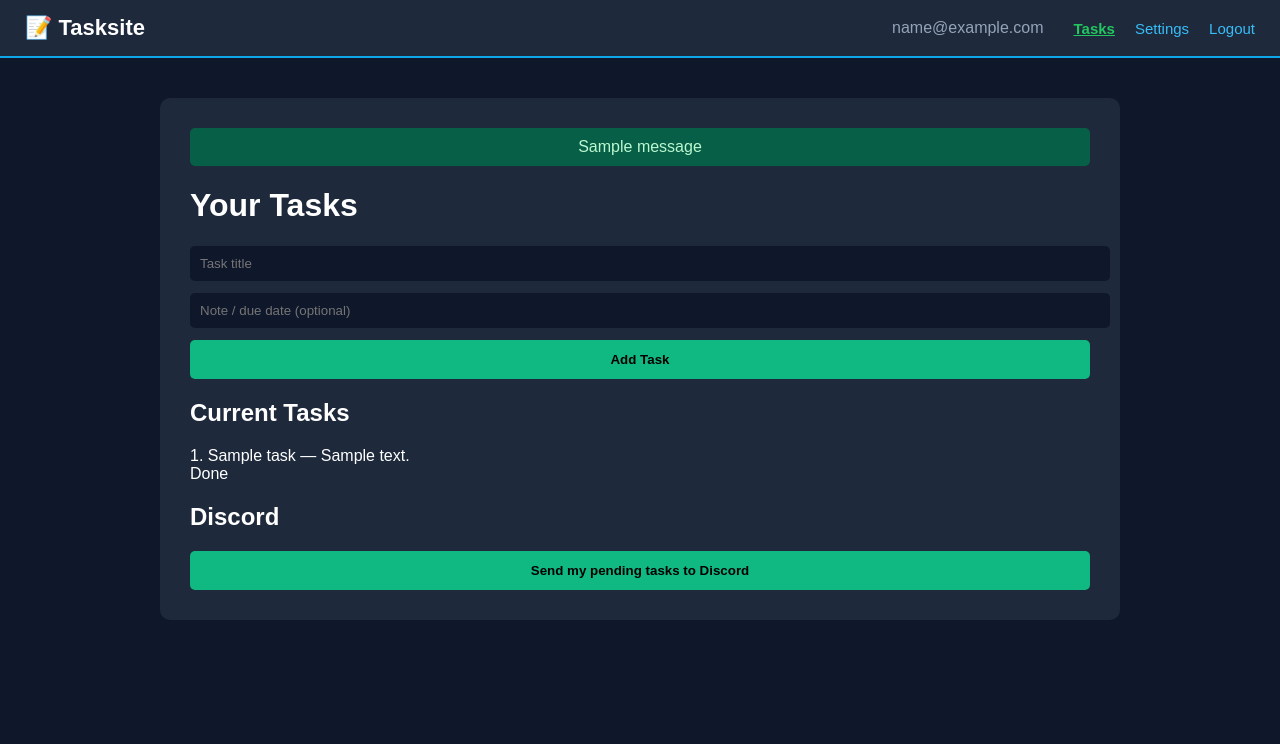
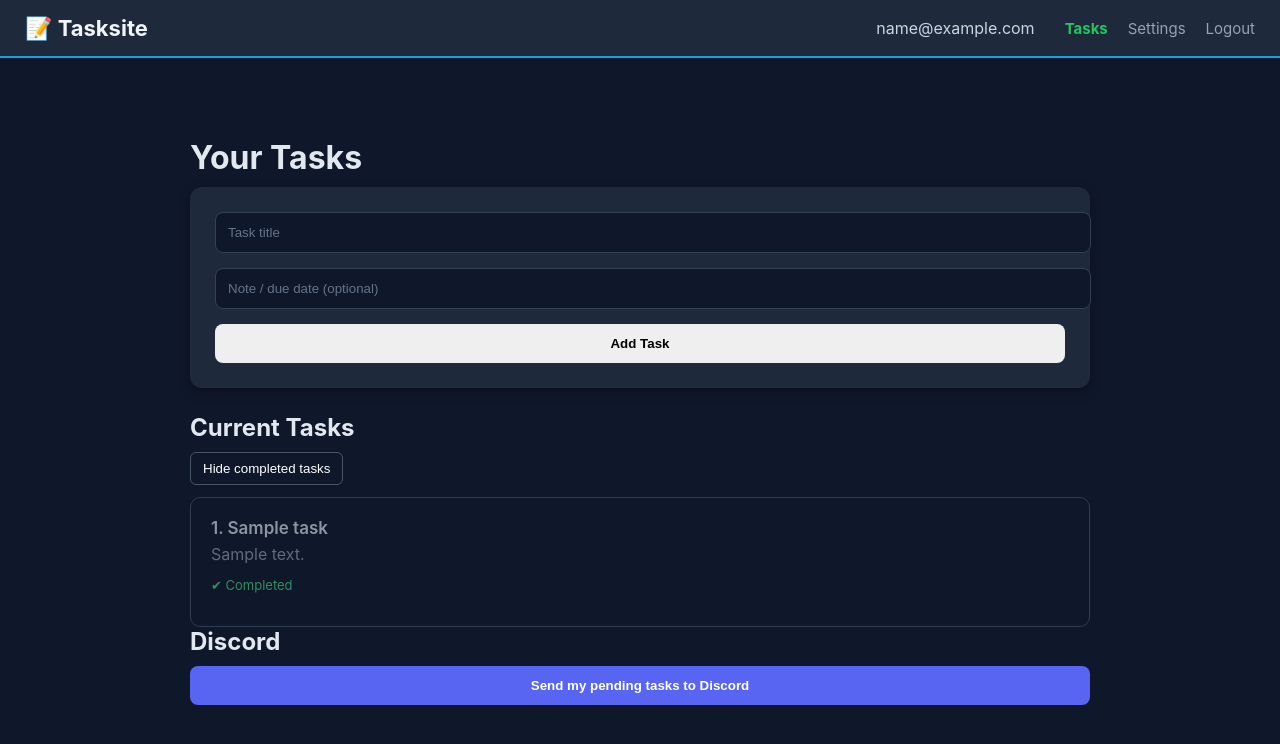
Before and after one commit to jakeb112/tasksite, a Flask app: page / in a window 1280 px wide. Shown: the top 744 px of the page. Run offline with Flask 3, Linux system fonts and the light colour scheme; a user stored in the database is signed in; tables that the repository leaves empty hold one stand-in row (values such as "Sample post"); one stand-in notice (Sample message) is shown.

Commit message:
ui change

```diff
--- /dev/null
+++ b/static/script.js
@@ -0,0 +1,48 @@
+document.addEventListener("DOMContentLoaded", () => {
+  // --------------------------------------
+  // Auto-dismiss flash messages
+  // --------------------------------------
+  const flashes = document.querySelectorAll(".flash");
+  if (flashes.length) {
+    setTimeout(() => {
+      flashes.forEach((f) => {
+        f.style.transition = "opacity 0.3s ease, transform 0.3s ease";
+        f.style.opacity = "0";
+        f.style.transform = "translateY(-4px)";
+      });
+      setTimeout(() => {
+        flashes.forEach((f) => f.remove());
+      }, 400);
+    }, 4000); // 4s visible, then fade out
+  }
+
+  // --------------------------------------
+  // Hide/show completed tasks toggle
+  // --------------------------------------
+  const taskList = document.querySelector(".task-list");
+  if (taskList) {
+    const completed = taskList.querySelectorAll(".task-card.task-done");
+    if (completed.length) {
+      const container = taskList.parentElement;
+
+      const toggle = document.createElement("button");
+      toggle.type = "button";
+      toggle.textContent = "Hide completed tasks";
+      toggle.className = "btn-ghost";
+      toggle.style.marginBottom = "12px";
+
+      let hidden = false;
+      toggle.addEventListener("click", () => {
+        hidden = !hidden;
+        completed.forEach((card) => {
+          card.style.display = hidden ? "none" : "";
+        });
+        toggle.textContent = hidden
+          ? "Show completed tasks"
+          : "Hide completed tasks";
+      });
+
+      container.insertBefore(toggle, taskList);
+    }
+  }
+});
--- a/static/style.css
+++ b/static/style.css
@@ -1,35 +1,46 @@
-/* --- GENERAL LAYOUT --- */
+/* ---------------------------------------------------
+   GLOBAL
+--------------------------------------------------- */
 body {
     margin: 0;
     padding: 0;
-    background-color: #0F172A;
-    font-family: Arial, sans-serif;
-    color: white;
+    background-color: #0f172a; /* deep navy */
+    font-family: "Inter", Arial, sans-serif;
+    color: #e2e8f0;
 }
 
-.container {
+a {
+    color: #38bdf8;
+    text-decoration: none;
+}
+
+a:hover {
+    text-decoration: underline;
+}
+
+.main-container {
     max-width: 900px;
     margin: 40px auto;
-    background: #1E293B;
-    padding: 30px;
-    border-radius: 10px;
+    padding: 20px;
 }
 
-/* --- NAVIGATION BAR --- */
+/* ---------------------------------------------------
+   NAVBAR
+--------------------------------------------------- */
 .top-nav {
     display: flex;
     justify-content: space-between;
     align-items: center;
-    background-color: #1E293B;
+    background: #1e293b;
     padding: 15px 25px;
-    border-bottom: 2px solid #0EA5E9;
+    border-bottom: 2px solid #0ea5e9;
 }
 
 .logo {
     font-size: 22px;
     font-weight: bold;
+    color: #f1f5f9;
     text-decoration: none;
-    color: white;
 }
 
 .nav-right {
@@ -39,67 +50,253 @@
 }
 
 .nav-right a {
-    color: #38BDF8;
-    text-decoration: none;
+    color: #94a3b8;
     font-size: 15px;
 }
 
 .nav-right a:hover {
-    text-decoration: underline;
+    color: white;
 }
 
-.nav-right .user-email {
-    color: #94A3B8;
+.nav-right .active {
+    color: #22c55e !important;
+    font-weight: bold;
+}
+
+.user-email {
+    color: #cbd5e1;
     margin-right: 10px;
 }
 
-/* Highlight current page */
-.nav-right a.active {
-    font-weight: bold;
-    text-decoration: underline;
-    color: #22C55E;
+/* ---------------------------------------------------
+   HEADERS
+--------------------------------------------------- */
+.page-header h1, .page-header h2 {
+    margin: 0;
+    margin-bottom: 8px;
 }
 
-/* --- INPUTS & BUTTONS --- */
+.page-header {
+    margin-bottom: 10px;
+}
+
+.page-subtext {
+    color: #94a3b8;
+    margin-top: -5px;
+    margin-bottom: 20px;
+}
+
+/* ---------------------------------------------------
+   CARDS
+--------------------------------------------------- */
+.card {
+    background: #1e293b;
+    padding: 25px;
+    border-radius: 12px;
+    box-shadow: 0 4px 12px rgba(0,0,0,0.3);
+    margin-bottom: 25px;
+}
+
+.settings-card {
+    max-width: 600px;
+    margin: 0 auto;
+}
+
+/* ---------------------------------------------------
+   FORMS
+--------------------------------------------------- */
 input, select {
     width: 100%;
-    padding: 10px;
+    background: #0f172a;
+    border: 1px solid #334155;
+    padding: 12px;
+    color: white;
+    border-radius: 8px;
+    margin-bottom: 15px;
+}
+
+input::placeholder {
+    color: #64748b;
+}
+
+select {
+    cursor: pointer;
+}
+
+label {
+    display: block;
+    margin-bottom: 6px;
+    font-weight: 500;
+}
+
+.settings-label {
+    font-size: 15px;
+    margin-bottom: 8px;
+}
+
+.settings-note {
+    font-size: 13px;
+    color: #94a3b8;
+    margin-top: -5px;
+    margin-bottom: 15px;
+}
+
+.divider {
+    height: 1px;
+    background: #334155;
+    margin: 20px 0;
+}
+
+/* ---------------------------------------------------
+   BUTTONS
+--------------------------------------------------- */
+.btn {
+    width: 100%;
+    padding: 12px;
+    border-radius: 8px;
     border: none;
-    margin-bottom: 12px;
-    border-radius: 5px;
-    background-color: #0F172A;
+    cursor: pointer;
+    font-weight: 600;
+    transition: 0.2s;
+}
+
+.btn-primary {
+    background: #22c55e;
+    color: #0f172a;
+}
+
+.btn-primary:hover {
+    background: #16a34a;
+}
+
+.btn-save {
+    background: #3b82f6;
     color: white;
 }
 
-button {
-    width: 100%;
-    padding: 12px;
-    background-color: #10B981;
-    border: none;
-    border-radius: 5px;
-    color: black;
-    font-weight: bold;
-    cursor: pointer;
+.btn-save:hover {
+    background: #2563eb;
 }
 
-button:hover {
-    background-color: #34D399;
+.btn-discord {
+    background: #5865F2;
+    color: white;
 }
 
-/* --- FLASH MESSAGES --- */
+.btn-discord:hover {
+    background: #4752c4;
+}
+
+.btn-small {
+    padding: 8px 12px;
+    background: #334155;
+    border-radius: 6px;
+    color: white;
+}
+
+.btn-small:hover {
+    background: #475569;
+}
+
+.btn-ghost {
+    padding: 8px 12px;
+    background: transparent;
+    border: 1px solid #475569;
+    color: white;
+    border-radius: 6px;
+}
+
+.btn-ghost:hover {
+    background: #475569;
+}
+
+/* ---------------------------------------------------
+   TASK LIST
+--------------------------------------------------- */
+.task-list {
+    display: flex;
+    flex-direction: column;
+    gap: 15px;
+}
+
+.task-card {
+    background: #0f172a;
+    border: 1px solid #334155;
+    padding: 20px;
+    border-radius: 10px;
+    display: flex;
+    justify-content: space-between;
+    gap: 15px;
+}
+
+.task-done {
+    opacity: 0.6;
+    border-color: #475569;
+}
+
+.task-info {
+    width: 100%;
+}
+
+.task-title {
+    font-size: 17px;
+    font-weight: 600;
+    margin: 0;
+}
+
+.task-note {
+    color: #94a3b8;
+    margin: 6px 0 4px 0;
+}
+
+.task-status {
+    font-size: 13px;
+    color: #4ade80;
+}
+
+.task-actions {
+    display: flex;
+    align-items: center;
+}
+
+/* ---------------------------------------------------
+   EMPTY STATE
+--------------------------------------------------- */
+.empty-state {
+    text-align: center;
+    padding: 40px;
+    opacity: 0.7;
+}
+
+.empty-title {
+    font-size: 20px;
+    margin-bottom: 5px;
+}
+
+.empty-text {
+    color: #94a3b8;
+}
+
+/* ---------------------------------------------------
+   FLASH MESSAGES
+--------------------------------------------------- */
+.flash-wrapper {
+    margin-bottom: 20px;
+}
+
 .flash {
-    padding: 10px;
-    margin-bottom: 15px;
-    border-radius: 5px;
-    text-align: center;
+    padding: 12px;
+    border-radius: 8px;
+    margin-bottom: 10px;
+    font-weight: 500;
 }
 
 .flash-success {
-    background-color: #065F46;
-    color: #BBF7D0;
+    background: #065f46;
+    color: #d1fae5;
 }
 
 .flash-error {
-    background-color: #7F1D1D;
-    color: #FECACA;
+    background: #7f1d1d;
+    color: #fecaca;
 }
--- a/templates/base.html
+++ b/templates/base.html
@@ -17,18 +17,15 @@
         {% if current_user.is_authenticated %}
             <span class="user-email">{{ current_user.email }}</span>
 
-            <a href="{{ url_for('index') }}"
-               class="{% if request.path == '/' %}active{% endif %}">
+            <a href="{{ url_for('index') }}" class="{% if request.path == '/' %}active{% endif %}">
                 Tasks
             </a>
 
-            <a href="{{ url_for('settings') }}"
-               class="{% if '/settings' in request.path %}active{% endif %}">
+            <a href="{{ url_for('settings') }}" class="{% if '/settings' in request.path %}active{% endif %}">
                 Settings
             </a>
 
             <a href="{{ url_for('logout') }}">Logout</a>
-
         {% else %}
             <a href="{{ url_for('login') }}">Login</a>
             <a href="{{ url_for('register') }}">Register</a>
@@ -36,17 +33,20 @@
     </div>
 </nav>
 
-<div class="container">
+<main class="main-container">
     {% with messages = get_flashed_messages(with_categories=true) %}
         {% if messages %}
-            {% for category, message in messages %}
-                <div class="flash flash-{{ category }}">{{ message }}</div>
-            {% endfor %}
+            <div class="flash-wrapper">
+                {% for category, message in messages %}
+                    <div class="flash flash-{{ category }}">{{ message }}</div>
+                {% endfor %}
+            </div>
         {% endif %}
     {% endwith %}
 
     {% block content %}{% endblock %}
-</div>
+</main>
 
+<script src="{{ url_for('static', filename='script.js') }}"></script>
 </body>
 </html>
--- a/templates/index.html
+++ b/templates/index.html
@@ -1,42 +1,54 @@
 {% extends "base.html" %}
 {% block content %}
 
+<div class="page-header">
     <h1>Your Tasks</h1>
+</div>
 
-<form action="{{ url_for('add_task') }}" method="post" class="task-form">
+<div class="card">
+    <form action="{{ url_for('add_task') }}" method="POST">
         <input type="text" name="title" placeholder="Task title" required>
         <input type="text" name="note" placeholder="Note / due date (optional)">
-    <button type="submit">Add Task</button>
+        <button class="btn" type="submit">Add Task</button>
     </form>
+</div>
 
+<div class="page-header">
     <h2>Current Tasks</h2>
+</div>
 
 {% if tasks %}
-    {% for t in tasks %}
-        <div class="task">
-            <div class="task-main {{ 'done' if t.done else '' }}">
-                {{ t.id }}. {{ t.title }}
-                {% if t.note %}
-                    <span class="note">— {{ t.note }}</span>
+    <div class="task-list">
+        {% for task in tasks %}
+            <div class="task-card {% if task.done %}task-done{% endif %}">
+                <div class="task-info">
+                    <p class="task-title">{{ loop.revindex }}. {{ task.title }}</p>
+                    {% if task.note %}
+                        <p class="task-note">{{ task.note }}</p>
+                    {% endif %}
+                    {% if task.done %}
+                        <p class="task-status">✔ Completed</p>
                     {% endif %}
                 </div>
 
-            {% if not t.done %}
-                <form action="{{ url_for('mark_done', task_id=t.id) }}" method="post">
-                    <button type="submit">Mark done</button>
+                {% if not task.done %}
+                    <form action="{{ url_for('mark_done', task_id=task.id) }}" method="POST">
+                        <button class="btn-small">Mark done</button>
                     </form>
-            {% else %}
-                <span class="badge">Done</span>
                 {% endif %}
             </div>
         {% endfor %}
+    </div>
 {% else %}
     <p>No tasks yet. Add one above!</p>
 {% endif %}
 
+<div class="page-header">
     <h2>Discord</h2>
-<form action="{{ url_for('send_now') }}" method="post">
-    <button type="submit">Send my pending tasks to Discord</button>
+</div>
+
+<form action="{{ url_for('send_now') }}" method="POST">
+    <button class="btn btn-discord">Send my pending tasks to Discord</button>
 </form>
 
 {% endblock %}
```
Also changed, not shown: templates/login.html (+20 -9 lines), templates/register.html (+22 -11 lines), templates/settings.html (+33 -13 lines). Lines whose indentation alone changed are shown as unchanged.
